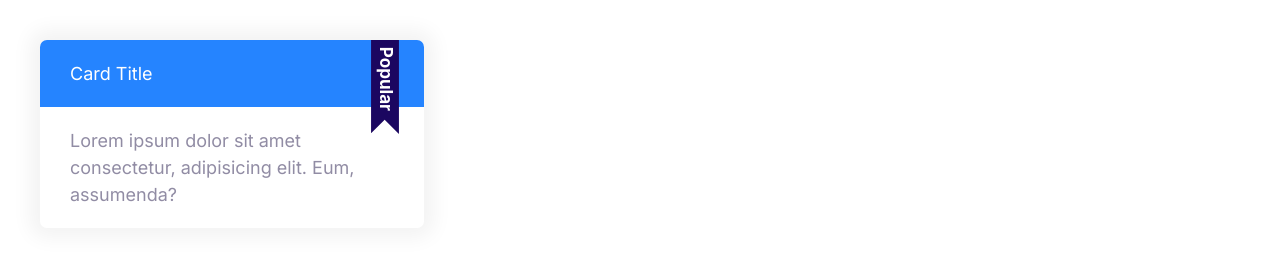
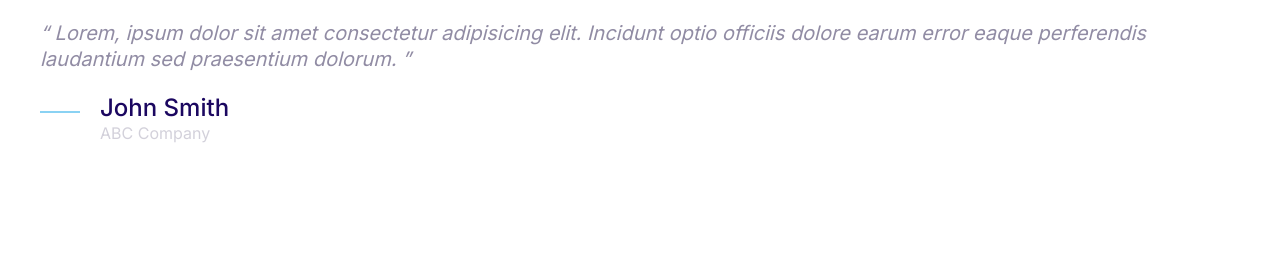
Before and after one commit to krishna-gup/dnet, a plain HTML site: page index.html in a window 1280 px wide. Drawn offline with Linux system fonts and the light colour scheme.

Commit message:
Quote elements styling

```diff
--- a/css/styles.css
+++ b/css/styles.css
@@ -343,3 +343,69 @@ a {
     font-size: 1.7rem;
   }
 }
+
+/* Media */
+.media {
+  display: flex;
+}
+
+.media__title {
+  margin-top: 0;
+}
+
+.media__body {
+  margin: 0 2rem;
+}
+
+.media__image {
+  margin-top: 1rem;
+}
+
+/* Quotes */
+.quote {
+  font-size: 3rem;
+  font-style: italic;
+  color: var(--color-body-darker);
+  line-height: 1.3;
+}
+
+.quote__text::before {
+  content: open-quote;
+}
+
+.quote__text::after {
+  content: close-quote;
+}
+
+.quote__author {
+  font-size: 3rem;
+  font-weight: 500;
+  font-style: normal;
+  margin-bottom: 0;
+}
+
+.quote__organization {
+  color: var(--color-headings);
+  opacity: 0.4;
+  font-size: 2rem;
+  font-style: normal;
+}
+
+.quote__line {
+  position: relative;
+  bottom: 10px;
+}
+
+@media screen and (min-width: 1024px) {
+  .quote {
+    font-size: 2rem;
+  }
+
+  .quote__author {
+    font-size: 2.4rem;
+  }
+
+  .quote__organization {
+    font-size: 1.6rem;
+  }
+}
--- a/index.html
+++ b/index.html
@@ -8,20 +8,31 @@
     <link rel="stylesheet" href="css/styles.css" />
     <link rel="preconnect" href="https://fonts.gstatic.com" />
     <link
-      href="https://fonts.googleapis.com/css2?family=Inter:wght@400;600;700&family=Montserrat:wght@600&display=swap"
+      href="https://fonts.googleapis.com/css2?family=Inter:wght@400;500;600;700&display=swap"
       rel="stylesheet"
     />
     <title>Document</title>
   </head>
   <body>
-    <div style="width: 30%; padding: 4rem">
-      <div class="card card--primary plan--popular">
-        <header class="card__header">Card Title</header>
-        <div class="card__body">
-          Lorem ipsum dolor sit amet consectetur, adipisicing elit. Eum,
-          assumenda?
+    <blockquote class="quote">
+      <p class="quote__text">
+        Lorem, ipsum dolor sit amet consectetur adipisicing elit. Incidunt optio
+        officiis dolore earum error eaque perferendis laudantium sed praesentium
+        dolorum.
+      </p>
+      <footer>
+        <div class="media">
+          <div class="media__image">
+            <svg class="icon icon--primary quote__line">
+              <use xlink:href="images/sprite.svg#line"></use>
+            </svg>
+          </div>
+          <div class="media__body">
+            <h3 class="media__title quote__author">John Smith</h3>
+            <p class="quote__organization">ABC Company</p>
+          </div>
         </div>
-      </div>
-    </div>
+      </footer>
+    </blockquote>
   </body>
 </html>
```
Also changed, not shown: css/components/media.html (added, +15 -0 lines), css/components/plans.html (added, +20 -0 lines), css/components/quotes.html (added, +20 -0 lines).
